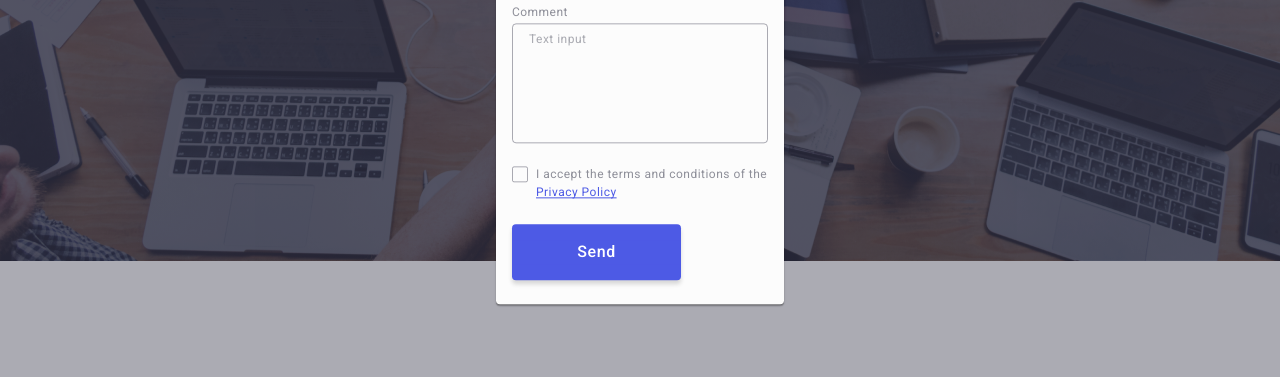
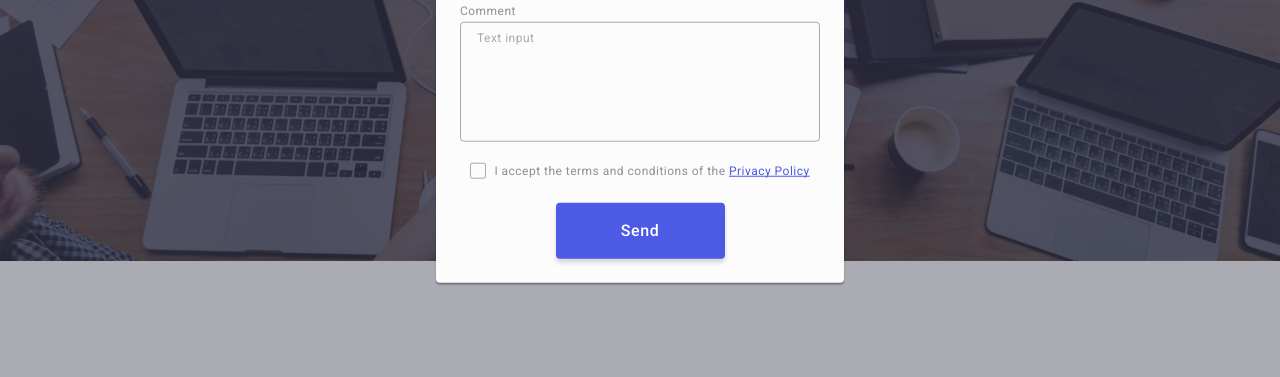
Before and after one commit to Dronchik09/goit-markup-hw-06, a plain HTML site: page index.html in a window 1280 px wide. Shown: the part 412-789 px from the top of the page. Drawn offline with nearby package versions, Linux system fonts and the light colour scheme.

Commit message:
add initial files

```diff
--- a/css/styles.css
+++ b/css/styles.css
@@ -1004,14 +1004,6 @@ letter-spacing: 0.04em;
 color: #8e8f99
 
 }
-/* .modal-icon{
-    position: absolute;
-    fill: #2e2f42;
-    left: 16px;
-    top: 50%;
-    transform: translateY(-50%);
-    transition: fill 250ms cubic-bezier(0.4, 0, 0.2, 1);
-} */
 .modal-icon{
     position: absolute;
     fill: #2e2f42;
@@ -1028,21 +1020,6 @@ color: #8e8f99
 .modal-field-textarea{
     margin-bottom: 16px;
 }
-/* .modal-textarea{
-    border: 1px solid rgba(46, 47, 66, 0.4);
-    border-radius: 4px;
-    width: 360px;
-    height: 120px;
-    padding: 8px 16px;
-    outline: transparent;
-    background-color: transparent;
-    transition: border-color 250ms cubic-bezier(0.4, 0, 0.2, 1);
-    resize: none;
-    font-size: 12px;
-    line-height: 1.17;
-    letter-spacing: 0.04em;
-    color: rgba(46, 47, 66, 0.4);
-} */
 .modal-textarea{
     border: 1px solid rgba(46, 47, 66, 0.4);
     border-radius: 4px;
@@ -1075,21 +1052,34 @@ border-radius: 4px;
 padding: 16px 32px;
 width: 169px;
 height: 56px;
+margin: 0 auto;
 display: flex;
 align-items: center;
 justify-content: center;
 border:none;
 cursor: pointer;
 }
+/* .checkbox-text{
+    font-weight: 400;
+font-size: 12px;
+line-height: 1.17;
+letter-spacing: 0.04em;
+color: #8e8f99;
+} */
 .checkbox-text{
     font-weight: 400;
 font-size: 12px;
 line-height: 1.17;
 letter-spacing: 0.04em;
 color: #8e8f99;
-padding-bottom: 24px;
+display: flex;
+align-items: center;
+justify-content: center;
 }
-.modal-checkbox:checked + .checkbox-text span{
+.checkbox-text-wrap{
+
+}
+.modal-checkbox:checked + .checkbox-text .user-privacy-span{
     border: none;
 border-radius: 2px;
 background-color:  #404bbf;
@@ -1101,7 +1091,6 @@ background-color:  #404bbf;
     text-decoration: underline;
 text-decoration-skip-ink: none;
 color: #4d5ae5;
-padding-left: 24px;
 }
 .user-privacy-span{
     display: inline-flex;
@@ -1127,14 +1116,53 @@ transition: background-color 250ms cubic-bezier(0.4, 0, 0.2, 1), border 250ms cu
     text-align: center;
     color: #fff;
     display: block;
-    min-width: 169px;
+    /* min-width: 169px; */
     background-color: #4D5AE5;
     border: none;
     transition: background-color 250ms cubic-bezier(0.4, 0, 0.2, 1);
 }
-
+.button-send:hover .text-send{
+    background-color: #404bbf;
+    transition: background-color 250ms cubic-bezier(0.4, 0, 0.2, 1);
+}
 .button-send:hover{
     box-shadow: 0 4px 4px 0 rgba(0, 0, 0, 0.15);
     background-color: #404bbf;
     transition: background-color 250ms cubic-bezier(0.4, 0, 0.2, 1);
 }
+@media screen and (min-width:768px) {
+    .modal{
+        width: 408px;
+        min-height: 584px;
+        padding: 72px 24px 24px;
+    }
+    .modal-textarea{
+        width: 360px;
+        height: 120px;
+    }
+}
+@media screen and (min-width:1158px) {
+    .checkbox-text{
+        font-weight: 400;
+    font-size: 12px;
+    line-height: 1.17;
+    letter-spacing: 0.04em;
+    color: #8e8f99;
+    }
+    .modal-textarea{
+    width: 360px;
+    height: 120px;
+    }
+    .modal-icon{
+        position: absolute;
+        fill: #2e2f42;
+        left: 16px;
+        top: 50%;
+        transform: translateY(-50%);
+        transition: fill 250ms cubic-bezier(0.4, 0, 0.2, 1);
+    }
+    .modal{
+        width: 408px;
+        min-height: 584px;
+    }
+}
--- a/index.html
+++ b/index.html
@@ -581,7 +581,10 @@
             <svg class="modal-checkbox-icon" width="10" height="8">
                 <use href="./images/icons.svg#icon-checkmark"></use>
             </svg>
-        </span>I accept the terms and conditions of the <a href=" " class="checkbox-link">Privacy Policy</a></label>
+        </span>
+        <span class="checkbox-text-wrap">I accept the terms and conditions of the <a href=" " class="checkbox-link">Privacy Policy</a>
+        </span>
+        </label>
 </div>
 <button type="button" class="button-send"><span class="text-send">Send</span></button>
             </form>
```
